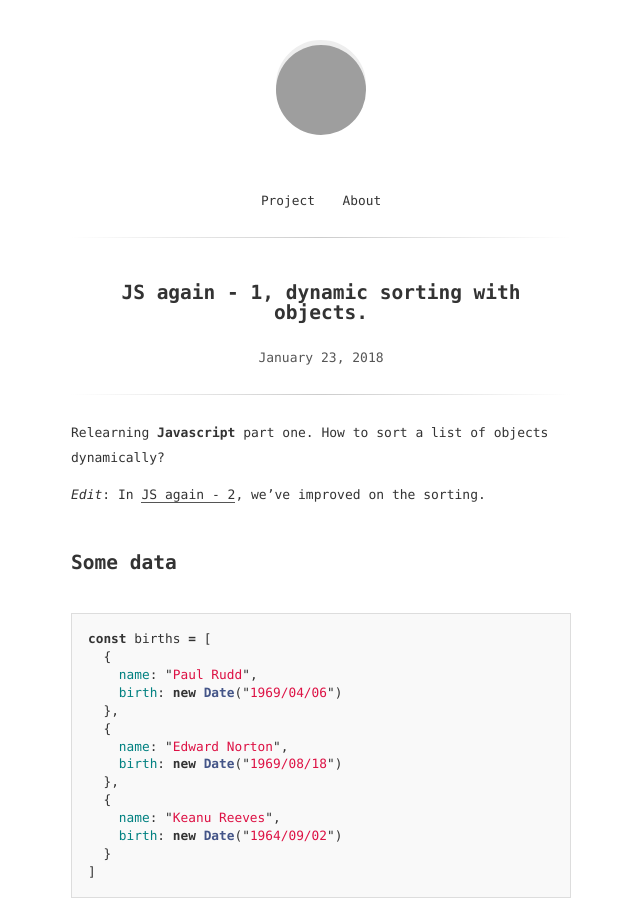
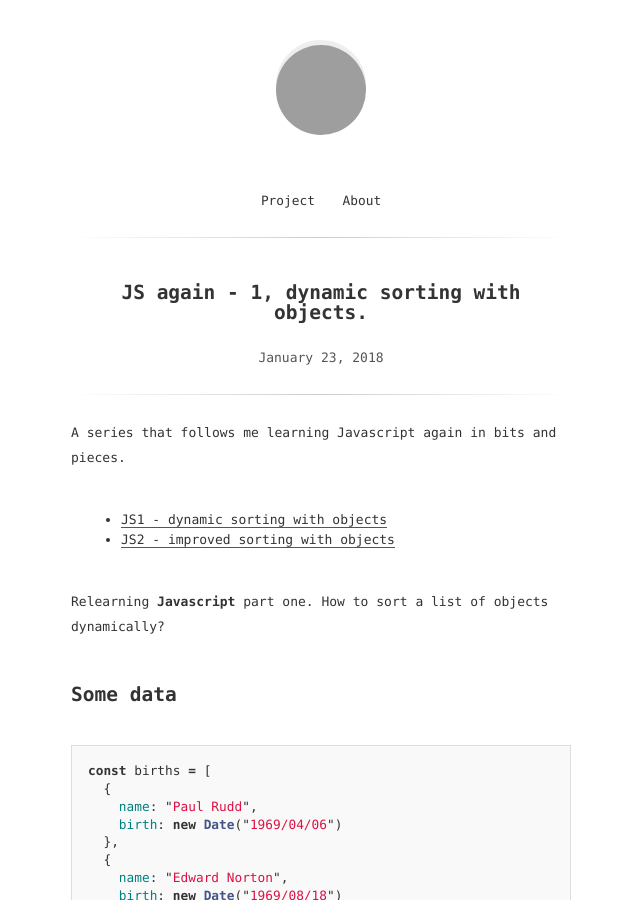
Before and after one commit to wenn/wenn.me, a Jekyll site: the page built from _posts/2018-01-23-js-again-1-dynamic-sorting-with-objects.md, in a window 1280 px wide and 900 px high, cut to the strip 0-900 px from the top of the window. Shown: the whole strip, without its empty margins (319-959 px from the left). Built offline with Jekyll 4.4.1, drawn with Linux system fonts in a browser that asks for light colours; grey boxes are pictures that could not be loaded.

Commit message:
add series link for js again

````diff
--- /dev/null
+++ b/_includes/series/js.again.md
@@ -0,0 +1,4 @@
+A series that follows me learning Javascript again in bits and pieces.
+
+- [JS1 - dynamic sorting with objects](js-again-1-dynamic-sorting-with-objects)
+- [JS2 - improved sorting with objects](js-again-2-improved-sorting-with-objects)
--- a/_posts/2018-01-23-js-again-1-dynamic-sorting-with-objects.md
+++ b/_posts/2018-01-23-js-again-1-dynamic-sorting-with-objects.md
@@ -3,10 +3,10 @@ title: JS again - 1, dynamic sorting with objects.
 updated: 2018-01-23
 ---
 
+{% include series/js.again.md %}
+
 Relearning **Javascript** part one.
 How to sort a list of objects dynamically?
-
-*Edit*: In [JS again - 2](/notes/js-again-2-improved-sorting-with-objects), we've improved on the sorting.
 
 # Some data
 ```javascript
````
Also changed, not shown: _includes/series/git.in.byte.size.md (+2 -2 lines), _posts/2018-02-04-js-again-2-improved-sorting-with-objects.md (+2 -0 lines), README.md.
